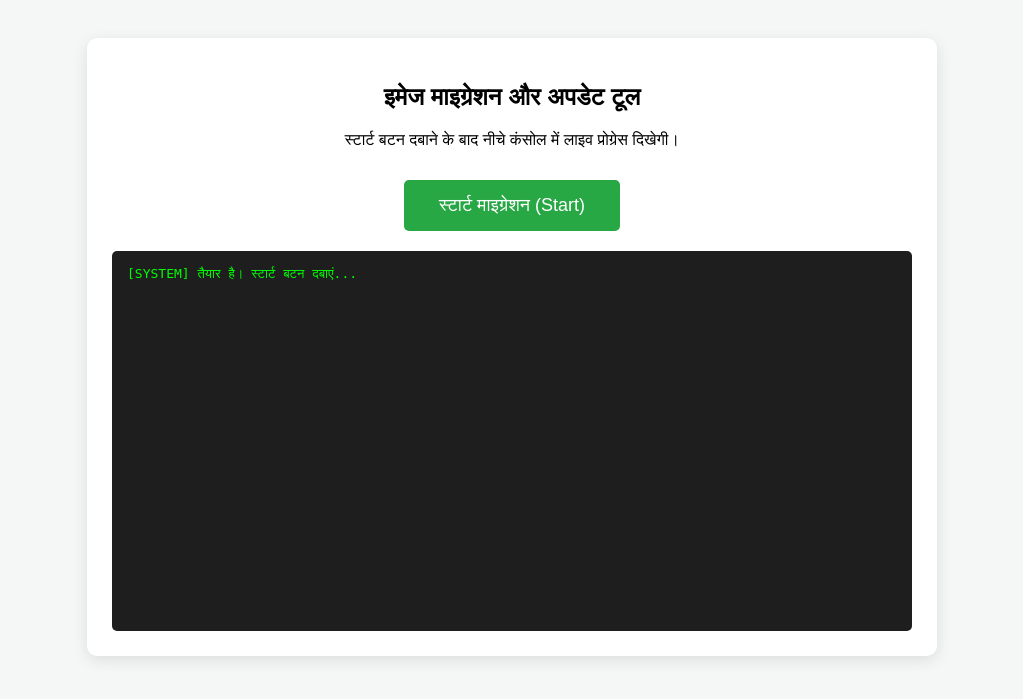
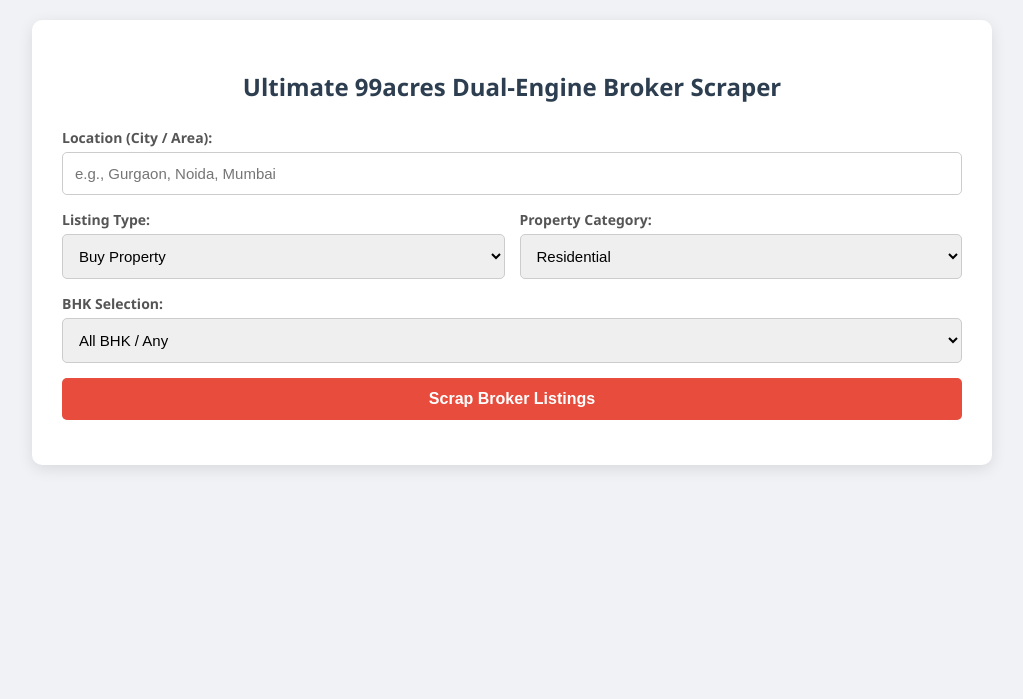
Before and after one commit to pawandevprasad03112010-crypto/O, a Flask app: page / in a window 1280 px wide. Shown: the top 699 px of the page, without its empty margins (128-1151 px from the left). Run offline with Flask 3, Linux system fonts and the light colour scheme.

Commit message:
Update index.html

```diff
--- a/templates/index.html
+++ b/templates/index.html
@@ -1,66 +1,81 @@
 <!DOCTYPE html>
-<html lang="hi">
+<html lang="en">
 <head>
     <meta charset="UTF-8">
     <meta name="viewport" content="width=device-width, initial-scale=1.0">
-    <title>Stable Migrator</title>
+    <title>Ultimate 99acres Broker Scraper</title>
     <style>
-        body { font-family: Arial, sans-serif; background-color: #f4f7f6; text-align: center; padding: 30px; }
-        .card { background: white; max-width: 800px; margin: auto; padding: 25px; border-radius: 10px; box-shadow: 0 4px 15px rgba(0,0,0,0.1); }
-        button { background: #28a745; color: white; border: none; padding: 15px 35px; font-size: 18px; border-radius: 5px; cursor: pointer; margin-top: 15px; }
-        button:hover { background: #218838; }
-        #logBox { margin-top: 20px; height: 350px; background: #1e1e1e; color: #00ff00; text-align: left; padding: 15px; border-radius: 5px; overflow-y: scroll; font-family: monospace; font-size: 13px; }
+        body { font-family: 'Segoe UI', Tahoma, Geneva, Verdana, sans-serif; background-color: #f0f2f5; margin: 0; padding: 20px; color: #333; }
+        .container { max-width: 900px; margin: auto; background: white; padding: 30px; border-radius: 10px; box-shadow: 0 4px 15px rgba(0,0,0,0.1); }
+        h2 { color: #2c3e50; text-align: center; margin-bottom: 25px; }
+        .form-grid { display: grid; grid-template-columns: 1fr 1fr; gap: 15px; margin-bottom: 15px; }
+        .full-width { grid-column: span 2; }
+        label { font-weight: bold; font-size: 14px; margin-bottom: 5px; display: block; color: #555; }
+        input[type="text"], select { width: 100%; padding: 12px; font-size: 15px; border: 1px solid #ccc; border-radius: 5px; box-sizing: border-box; }
+        button { grid-column: span 2; padding: 12px; background-color: #e74c3c; color: white; border: none; font-size: 16px; font-weight: bold; border-radius: 5px; cursor: pointer; transition: background 0.3s; }
+        button:hover { background-color: #c0392b; }
+        .error { color: #721c24; background: #f8d7da; border: 1px solid #f5c6cb; padding: 12px; border-radius: 5px; margin-bottom: 20px; }
+        .listing-box { background: #fafafa; border-left: 5px solid #27ae60; padding: 15px; margin-bottom: 15px; border-radius: 5px; box-shadow: 0 2px 5px rgba(0,0,0,0.05); }
+        pre { background: #1e1e1e; color: #dcdcdc; padding: 15px; border-radius: 5px; overflow-x: auto; font-size: 13px; }
     </style>
 </head>
 <body>
+    <div class="container">
+        <h2>Ultimate 99acres Dual-Engine Broker Scraper</h2>
+        <form method="POST">
+            <div class="form-grid">
+                <div class="full-width">
+                    <label>Location (City / Area):</label>
+                    <input type="text" name="location" placeholder="e.g., Gurgaon, Noida, Mumbai" value="{{ form.location }}" required>
+                </div>
 
-<div class="card">
-    <h2>इमेज माइग्रेशन और अपडेट टूल</h2>
-    <p>स्टार्ट बटन दबाने के बाद नीचे कंसोल में लाइव प्रोग्रेस दिखेगी।</p>
+                <div>
+                    <label>Listing Type:</label>
+                    <select name="listing_type">
+                        <option value="buy" {% if form.listing_type == 'buy' %}selected{% endif %}>Buy Property</option>
+                        <option value="rent" {% if form.listing_type == 'rent' %}selected{% endif %}>Rent / Lease</option>
+                        <option value="pg" {% if form.listing_type == 'pg' %}selected{% endif %}>PG / Co-living</option>
+                    </select>
+                </div>
 
-    <button id="startBtn">स्टार्ट माइग्रेशन (Start)</button>
+                <div>
+                    <label>Property Category:</label>
+                    <select name="prop_type">
+                        <option value="residential" {% if form.prop_type == 'residential' %}selected{% endif %}>Residential</option>
+                        <option value="commercial" {% if form.prop_type == 'commercial' %}selected{% endif %}>Commercial</option>
+                    </select>
+                </div>
 
-    <div id="logBox">[SYSTEM] तैयार है। स्टार्ट बटन दबाएं...</div>
-</div>
+                <div class="full-width">
+                    <label>BHK Selection:</label>
+                    <select name="bhk">
+                        <option value="all" {% if form.bhk == 'all' %}selected{% endif %}>All BHK / Any</option>
+                        <option value="1" {% if form.bhk == '1' %}selected{% endif %}>1 BHK</option>
+                        <option value="2" {% if form.bhk == '2' %}selected{% endif %}>2 BHK</option>
+                        <option value="3" {% if form.bhk == '3' %}selected{% endif %}>3 BHK</option>
+                        <option value="4" {% if form.bhk == '4' %}selected{% endif %}>4+ BHK</option>
+                    </select>
+                </div>
 
-<script>
-    const startBtn = document.getElementById('startBtn');
-    const logBox = document.getElementById('logBox');
-    let pollInterval;
+                <button type="submit">Scrap Broker Listings</button>
+            </div>
+        </form>
 
-    startBtn.onclick = function() {
-        startBtn.disabled = true;
-        startBtn.style.background = '#6c757d';
-        startBtn.textContent = "प्रक्रिया जारी है...";
+        {% if error %}
+            <div class="error">{{ error }}</div>
+        {% endif %}
 
-        fetch('/api/start', { method: 'POST' })
-            .then(res => res.json())
-            .then(data => {
-                pollInterval = setInterval(fetchLogs, 2000); // Har 2 second mein logs fetch karega
-            })
-            .catch(err => {
-                alert("कनेक्शन एरर!");
-                startBtn.disabled = false;
-                startBtn.style.background = '#28a745';
-            });
-    };
-
-    function fetchLogs() {
-        fetch('/api/logs')
-            .then(res => res.json())
-            .then(data => {
-                logBox.innerHTML = data.logs.join('<br>');
-                logBox.scrollTop = logBox.scrollHeight;
-
-                if (data.status === 'Completed' || data.status === 'Error') {
-                    clearInterval(pollInterval);
-                    startBtn.disabled = false;
-                    startBtn.style.background = '#28a745';
-                    startBtn.textContent = "स्टार्ट माइग्रेशन (Start)";
-                }
-            });
-    }
-</script>
-
+        {% if listings %}
+            <h3>Results (Broker Listings Only):</h3>
+            {% for item in listings %}
+                <div class="listing-box">
+                    <strong>{{ item.id }}. Listing JSON:</strong>
+                    <pre>{{ item | tojson(indent=4) }}</pre>
+                </div>
+            {% endfor %}
+        {% elif form.location and not error %}
+            <p style="text-align: center; color: #666;">No broker listings found matching your exact filters.</p>
+        {% endif %}
+    </div>
 </body>
 </html>
```
